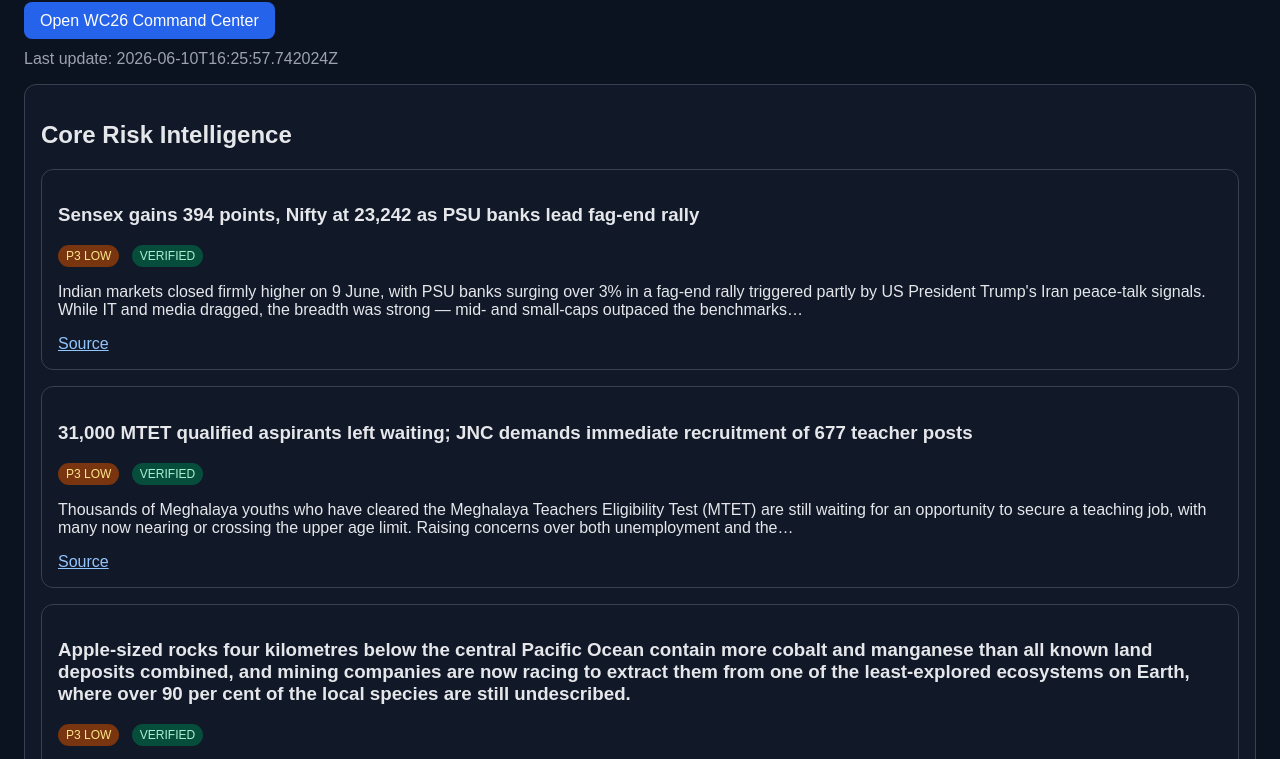
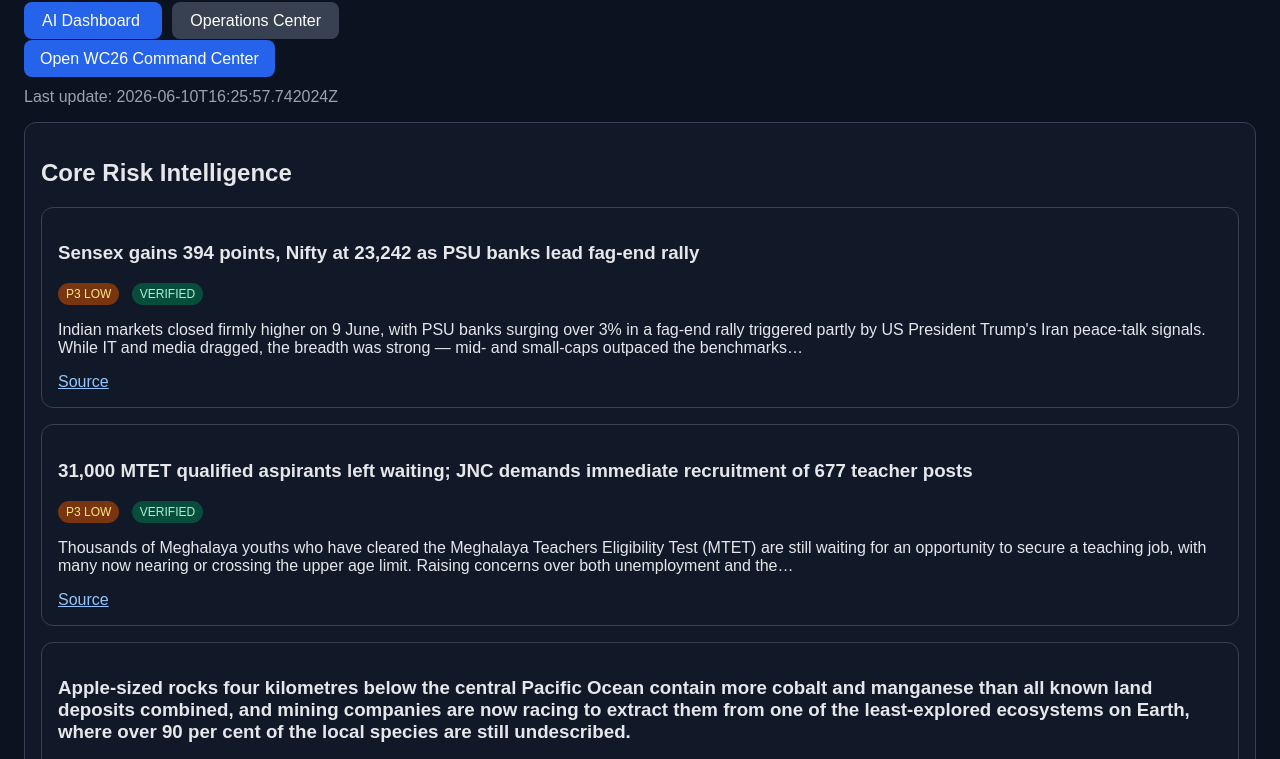
Before and after one commit to tharanir-svg/wc26-command-center, a plain HTML site: page index.html in a window 1280 px wide. Shown: the part 92-851 px from the top of the page. Drawn offline with Linux system fonts and the light colour scheme.

Commit message:
Update index.html

```diff
--- a/index.html
+++ b/index.html
@@ -19,6 +19,19 @@
 </head>
 <body>
   <h1>FIFA WORLD CUP 2026 – Global Security Desk</h1>
+  <div style="margin-bottom:20px;">
+  <a href="index.html"
+     style="background:#2563eb;color:white;padding:10px 18px;
+            text-decoration:none;border-radius:8px;margin-right:10px;">
+     AI Dashboard
+  </a>
+
+  <a href="wc-index.html"
+     style="background:#374151;color:white;padding:10px 18px;
+            text-decoration:none;border-radius:8px;">
+     Operations Center
+  </a>
+</div>
   <div style="margin-bottom:20px;">
   <a href="wc-index.html"
      style="background:#2563eb;color:white;padding:10px 16px;
```
